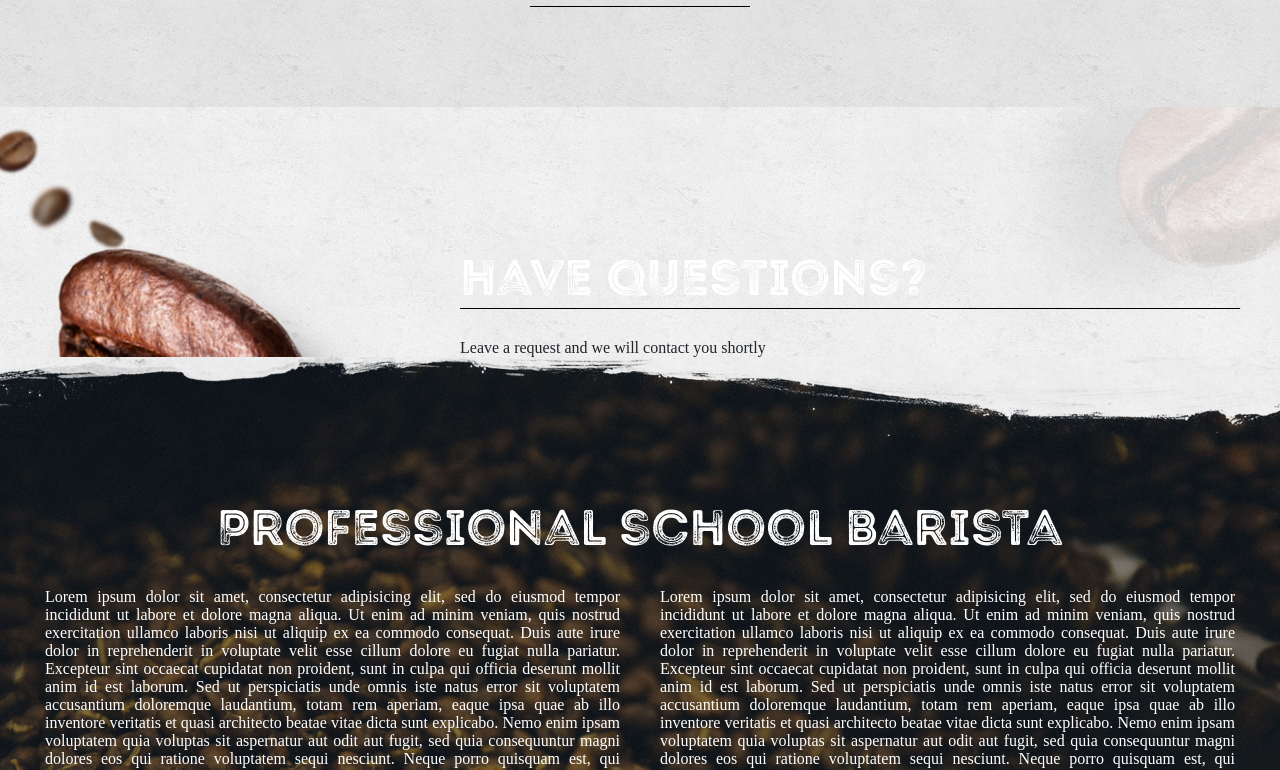
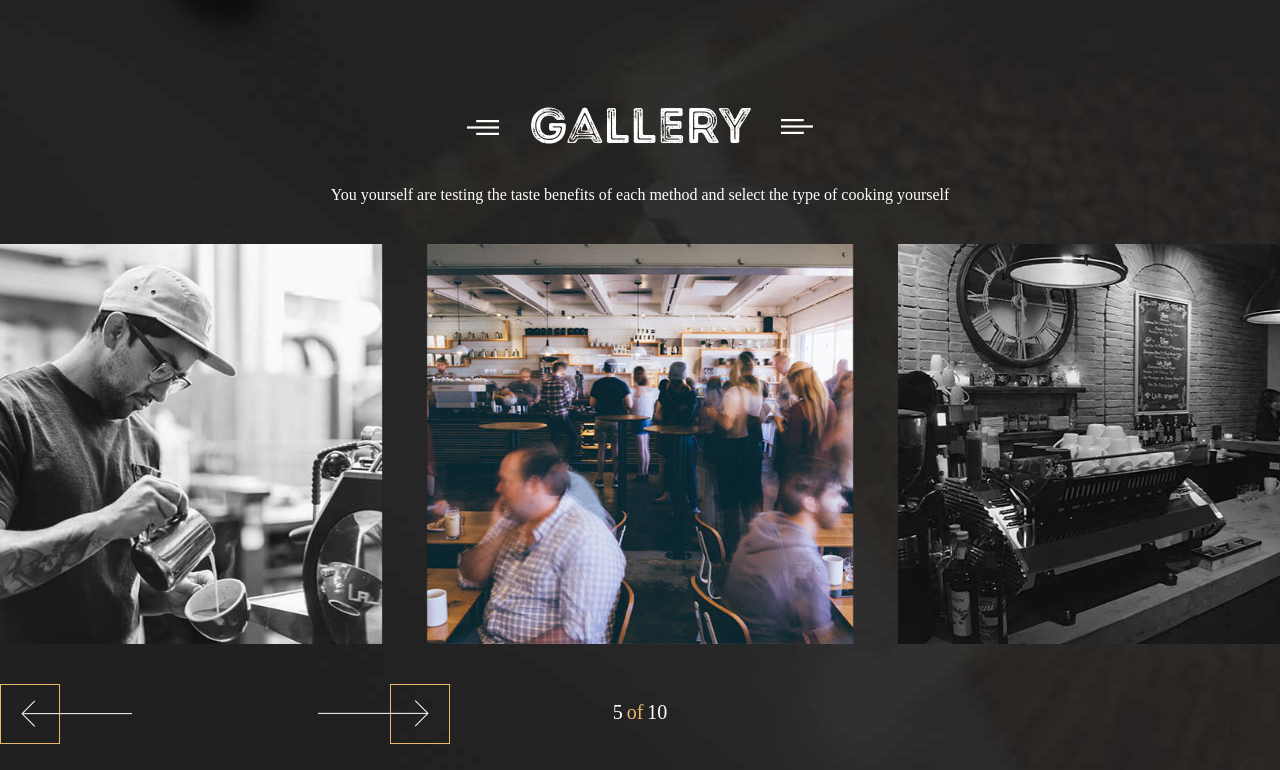
Before and after one commit to JussMor/Challenge, a React (Create React App) app: page / in a window 1280 px wide. Shown: the part 3090-3860 px from the top of the page. Built offline with nearby package versions, Linux system fonts and the light colour scheme; a web font is replaced by a local one.

Commit message:
carousel ya funca

```diff
--- a/package.json
+++ b/package.json
@@ -16,7 +16,7 @@
     "react": "^17.0.2",
     "react-bootstrap": "^2.1.1",
     "react-dom": "^17.0.2",
-    "react-owl-carousel": "^2.2.5",
+    "react-owl-carousel": "^2.3.3",
     "react-router-dom": "^6.2.1",
     "react-scripts": "5.0.0",
     "react-slick": "^0.28.1",
--- a/public/index.html
+++ b/public/index.html
@@ -40,5 +40,6 @@
       To begin the development, run `npm start` or `yarn start`.
       To create a production bundle, use `npm run build` or `yarn build`.
     -->
+    <script src="https://code.jquery.com/jquery-3.6.0.min.js" integrity="sha256-/xUj+3OJU5yExlq6GSYGSHk7tPXikynS7ogEvDej/m4=" crossorigin="anonymous"></script>
   </body>
 </html>
--- a/src/views/Home/components/Gallery/Gallery.js
+++ b/src/views/Home/components/Gallery/Gallery.js
@@ -1,37 +1,75 @@
 import React, { useEffect } from "react";
 import styles from "./Gallery.module.scss";
 import HeaderSections from "../../../../components/common/HeaderSection/HeaderSection";
-
+// import Slider from "react-slick";
+import OwlCarousel from "react-owl-carousel";
+import '../../../../../node_modules/owl.carousel/dist/assets/owl.carousel.min.css'
 
 export default function Gallery(props) {
-
-
+  // const settings = {
+  //   dots: true,
+  //   infinite: true,
+  //   speed: 500,
+  //   slidesToShow: 3,
+  //   slidesToScroll: 1,
+  // };
   const galleryImages = props.galleryImages.map((item, index) => (
     <div className={`${item.class} ${styles.picture}`} key={index}>
       <img src={item.image} alt="client" />
     </div>
   ));
+  console.log(galleryImages);
   const icon = (
     <img src={props.icon} alt="Coffe Make" className={styles.icon} />
   );
 
   return (
     <>
-      <section id="gallery" className={styles.gallery}>
-        <img src={props.coffe1} alt="Coffe Make" className={styles.coffe1} />
-        <img src={props.coffe2} alt="Coffe Make" className={styles.coffe2} />
-        <div className={styles.galleryContainer}>
-          <HeaderSections
-            classes={styles.header}
-            icon={icon}
-            title="Gallery"
-            subtitle="You yourself are testing the taste benefits of each method and select the type of cooking yourself"
-          />
+               <section id="gallery" className={styles.gallery}>
+                    <img src={props.coffe1} alt="Coffe Make" className={styles.coffe1}/>
+                    <img src={props.coffe2} alt="Coffe Make" className={styles.coffe2}/>
+                    <div className={styles.galleryContainer}>
+                        <HeaderSections classes={styles.header} icon={icon} title="Gallery" subtitle="You yourself are testing the taste benefits of each method and select the type of cooking yourself" />
+                        <OwlCarousel
+                            className={`gallery-slides owl-theme ${styles.galleryCarousel}`}
+                            autoplay={false}
+                            nav={true}
+                            mouseDrag={true}
+                            touchDrag={true}
+                            responsiveClass={true}
+                            dots={false}
+                            items={3}
+                            navText={[
+                                "<i class='icon icon-left'></i>",
+                                "<i class='icon icon-right'></i>"
+                            ]}
+                            responsive={{
+                                0:{
+                                    items:1
+                                },
+                                768:{
+                                    items:2
+                                },
+                                992:{
+                                    items:3
+                                },
+                                1240:{
+                                    items:3
+                                }
+                            }}
+                        >
+                            {galleryImages}
+                        </OwlCarousel>
 
-            {/* {galleryImages} */}
-            <div className={styles.number}>5 <span>of</span> 10</div>
-        </div>
-      </section>
+                        <div className={styles.number}>5 <span>of</span> 10</div>
+                    </div>
+                </section>
+
+      {/*     //tienes que agrear flex y ver como posicionas y customizas  para que no haga overflow */}
+      {/*
+      <Slider {...settings} >
+            {galleryImages}
+      </Slider> */}
     </>
   );
 }
--- a/src/views/Home/components/Home.js
+++ b/src/views/Home/components/Home.js
@@ -19,7 +19,7 @@ export default function Home() {
 
       <Programs/> {/*Listo*/}
 
-      {/* <Gallery /> */} {/* */}
+      <Gallery />
 
       {/* <Testimonial/> */} {/* */}
 
```
Also changed, not shown: 1 other file (tests, documents, lock files or other folders).
